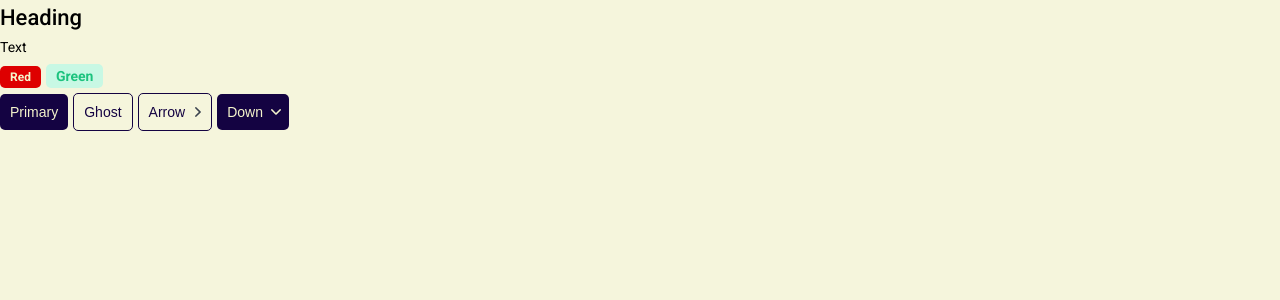
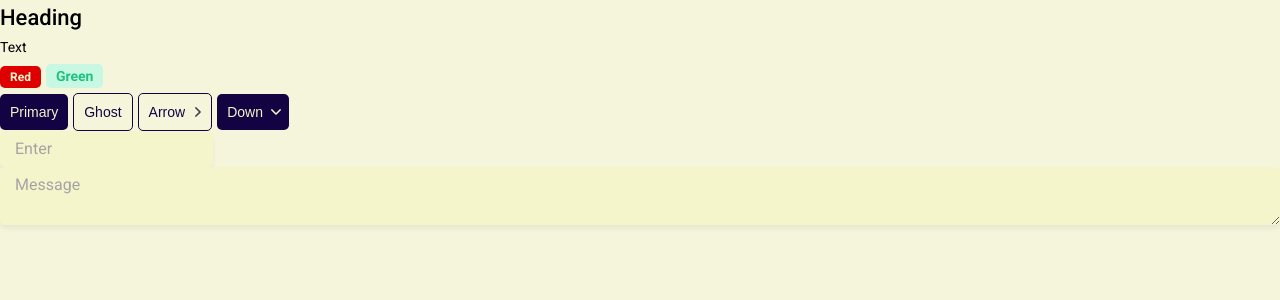
Before and after one commit to Orif-92/Education-app, a Next.js app: page / in a window 1280 px wide. Shown: the top 300 px of the page. Built offline with nearby package versions, Linux system fonts and the light colour scheme.

Commit message:
Input & TextArea components

```diff
--- a/src/components/index.ts
+++ b/src/components/index.ts
@@ -2,3 +2,5 @@
 export { default as Text } from './text/text';
 export { default as Tag } from './tag/tag';
 export { default as Button } from './button/button';
+export { default as Input } from './input/input';
+export { default as TextArea } from './text-area/text-area';
--- /dev/null
+++ b/src/components/input/input.module.css
@@ -0,0 +1,16 @@
+.input {
+	padding: 7px 15px;
+	color: var(--black);
+	border: none;
+	outline-color: var(--primary);
+	background-color: var(--white);
+	box-shadow: 0 4px 4px rgba(0, 0, 0, 0.05);
+	font-size: 16px;
+	line-height: 22px;
+	border-radius: 5px;
+	font-family: var(--font-family);
+}
+
+.input::placeholder {
+	color: var(--gray);
+}
--- /dev/null
+++ b/src/components/input/input.props.ts
@@ -0,0 +1,3 @@
+import { DetailedHTMLProps, InputHTMLAttributes } from 'react';
+
+export interface InputProps extends DetailedHTMLProps<InputHTMLAttributes<HTMLInputElement>, HTMLInputElement> {}
--- /dev/null
+++ b/src/components/input/input.tsx
@@ -0,0 +1,9 @@
+import styles from './input.module.css';
+import cn from 'classnames';
+import { InputProps } from './input.props';
+
+const Input = ({ className, ...props }: InputProps): JSX.Element => {
+	return <input className={cn(styles.input, className)} {...props} />;
+};
+
+export default Input;
--- /dev/null
+++ b/src/components/text-area/text-area.module.css
@@ -0,0 +1,17 @@
+.textArea {
+	padding: 7px 15px;
+	color: var(--black);
+	border: none;
+	outline-color: var(--primary);
+	background-color: var(--white);
+	box-shadow: 0 4px 4px rgba(0, 0, 0, 0.05);
+	font-size: 16px;
+	line-height: 22px;
+	border-radius: 5px;
+	font-family: var(--font-family);
+	width: 100%;
+}
+
+.textArea::placeholder {
+	color: var(--gray);
+}
--- /dev/null
+++ b/src/components/text-area/text-area.props.ts
@@ -0,0 +1,3 @@
+import { DetailedHTMLProps, TextareaHTMLAttributes } from 'react';
+
+export interface TextAreaProps extends DetailedHTMLProps<TextareaHTMLAttributes<HTMLTextAreaElement>, HTMLTextAreaElement> {}
--- /dev/null
+++ b/src/components/text-area/text-area.tsx
@@ -0,0 +1,9 @@
+import styles from './text-area.module.css';
+import cn from 'classnames';
+import { TextAreaProps } from './text-area.props';
+
+const Input = ({ className, ...props }: TextAreaProps): JSX.Element => {
+	return <textarea className={cn(styles.textArea, className)} {...props} />;
+};
+
+export default Input;
--- a/src/pages/index.tsx
+++ b/src/pages/index.tsx
@@ -1,5 +1,5 @@
 import { useState } from 'react';
-import { Button, Heading, Tag, Text } from '../components';
+import { Button, Heading, Input, Tag, Text, TextArea } from '../components';
 
 const Index = () => {
 	const [isClick, setIsClick] = useState(false);
@@ -23,6 +23,13 @@
 			<Button appearance='primary' arrow='down'>
 				Down
 			</Button>
+
+			<br />
+
+			<Input placeholder='Enter' />
+			<div>
+				<TextArea placeholder='Message' />
+			</div>
 		</div>
 	);
 };
```
